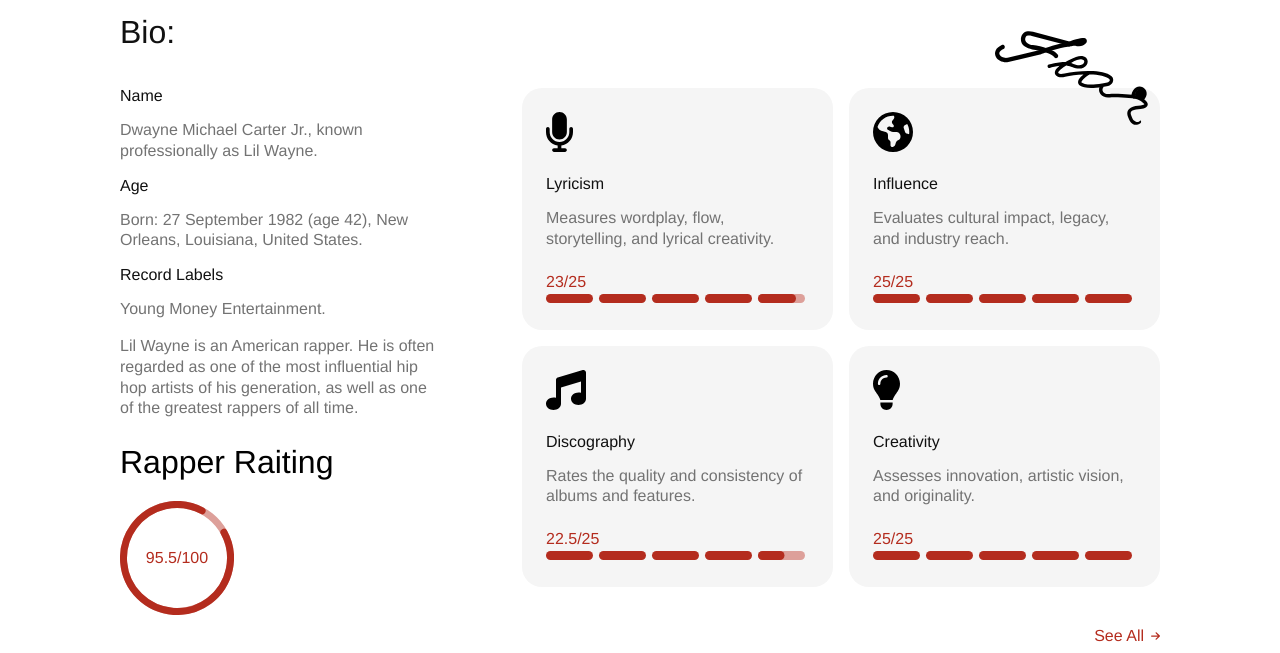
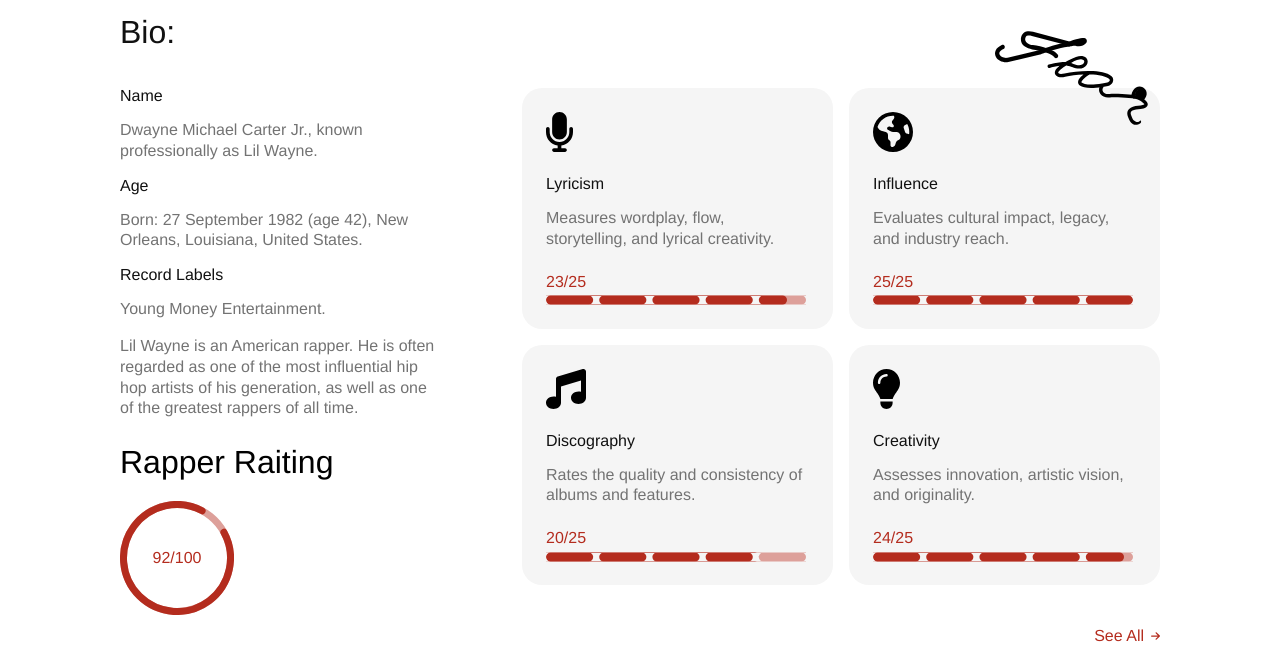
Before and after one commit to jameslw03/lil-wayne, a PHP site: page / in a window 1280 px wide. Shown: the part 1362-2015 px from the top of the page. Run offline with PHP 8.4, Linux system fonts and the light colour scheme.

Commit message:
dynamic rating

```diff
--- /dev/null
+++ b/functions.php
@@ -0,0 +1,28 @@
+<?php
+function calculateRedBarWidth($score, $maxScore)
+{
+  // Constants
+  $pillWidth = 47;  // Width of one full pill
+  $totalWidth = 260; // Total bar width
+  $numPills = 5;     // Number of pills
+
+  // Calculate gap width
+  $gapWidth = ($totalWidth - ($pillWidth * $numPills)) / ($numPills - 1);
+
+  // Number of full pills
+  $fullPills = floor($score / 5);
+  $remainingScore = $score % 5;
+
+  // Width calculation
+  $fullWidth = $fullPills * $pillWidth;
+
+  // ✅ Fix: Only add gaps between pills, not after the last one
+  $gapWidthTotal = ($fullPills < $numPills) ? $fullPills * $gapWidth : ($numPills - 1) * $gapWidth;
+
+  $remainingWidth = $remainingScore * ($pillWidth / 5);
+
+  // Final width
+  $redBarWidth = $fullWidth + $gapWidthTotal + $remainingWidth;
+
+  return $redBarWidth;
+}
--- a/index.php
+++ b/index.php
@@ -1,3 +1,4 @@
+<?php require_once("functions.php"); ?>
 <!DOCTYPE html>
 <html lang="en">
 
@@ -150,7 +151,7 @@
         <h2 class="rapper-rating-title">Rapper Raiting</h2>
         <div class="rating-wheel">
           <img src="assets/svg's/overall-percentage-wheel.svg" alt="Percentage wheel to represent overall rating wich is 95.5/100" class="overall-rating-wheel">
-          <p class="overall-rating-text">95.5/100</p>
+          <p class="overall-rating-text">92/100</p>
         </div>
       </div>
       <div class="rating-breakdown">
@@ -163,7 +164,11 @@
             </div>
             <div class="rating-card-rating">
               <p class="score">23/25</p>
-              <img src="assets/svg's/rating-bar-lyricism.svg" alt="Rating bar that shows 23/25" class="rating-bar">
+              <div class="score-bar-wrapper">
+                <div class="background-bar"></div>
+                <div class="fill-bar" style="width: <?php echo calculateRedBarWidth(23, 25); ?>px;"></div>
+                <img src="assets/svg's/pill-outline.svg" alt="Score pills to visually show amount" class="pill-outline">
+              </div>
             </div>
           </article>
           <article class="rating-card influence">
@@ -174,7 +179,11 @@
             </div>
             <div class="rating-card-rating">
               <p class="score">25/25</p>
-              <img src="assets/svg's/rating-bar-full.svg" alt="Rating bar that shows 25/25" class="rating-bar">
+              <div class="score-bar-wrapper">
+                <div class="background-bar"></div>
+                <div class="fill-bar" style="width: <?php echo calculateRedBarWidth(25, 25); ?>px;"></div>
+                <img src="assets/svg's/pill-outline.svg" alt="Score pills to visually show amount" class="pill-outline">
+              </div>
             </div>
           </article>
         </div>
@@ -186,8 +195,12 @@
               <p>Rates the quality and consistency of albums and features.</p>
             </div>
             <div class="rating-card-rating">
-              <p class="score">22.5/25</p>
-              <img src="assets/svg's/rating-bar-discography.svg" alt="Rating bar that shows 22.5/25" class="rating-bar">
+              <p class="score">20/25</p>
+              <div class="score-bar-wrapper">
+                <div class="background-bar"></div>
+                <div class="fill-bar" style="width: <?php echo calculateRedBarWidth(20, 25); ?>px;"></div>
+                <img src="assets/svg's/pill-outline.svg" alt="Score pills to visually show amount" class="pill-outline">
+              </div>
             </div>
           </article>
           <article class="rating-card creativity">
@@ -197,8 +210,12 @@
               <p>Assesses innovation, artistic vision, and originality.</p>
             </div>
             <div class="rating-card-rating">
-              <p class="score">25/25</p>
-              <img src="assets/svg's/rating-bar-full.svg" alt="Rating bar that shows 25/25" class="rating-bar">
+              <p class="score">24/25</p>
+              <div class="score-bar-wrapper">
+                <div class="background-bar"></div>
+                <div class="fill-bar" style="width: <?php echo calculateRedBarWidth(24, 25); ?>px;"></div>
+                <img src="assets/svg's/pill-outline.svg" alt="Score pills to visually show amount" class="pill-outline">
+              </div>
             </div>
           </article>
         </div>
--- a/stylesheet.css
+++ b/stylesheet.css
@@ -832,3 +832,47 @@ h2.h1.discography {
   margin-bottom: 20px;
   font-size: 20px
 }
+
+.score-bar-wrapper {
+  width: 260px;
+  height: 9px;
+  position: relative;
+
+}
+
+.fill-bar {
+  height: 9px;
+  background-color: #B42C1E;
+  border-radius: 50px;
+  position: absolute;
+  top: 50%;
+  left: 0%;
+  transform: translateY(-50%);
+}
+
+
+.background-bar {
+  width: 260px;
+  height: 9px;
+  background-color: #DDA09A;
+  position: absolute;
+  top: 50%;
+  left: 0%;
+  transform: translateY(-50%);
+}
+
+
+.pill-outline {
+  position: absolute;
+  top: 50%;
+  left: 0%;
+  transform: translateY(-50%);
+  z-index: 4;
+}
+
+.rating-card-rating {
+  display: flex;
+  flex-direction: column;
+  align-items: flex-start;
+  gap: 6px;
+}
```
Also changed, not shown: assets/svg's/pill-outline.svg (added), 4 other files.
